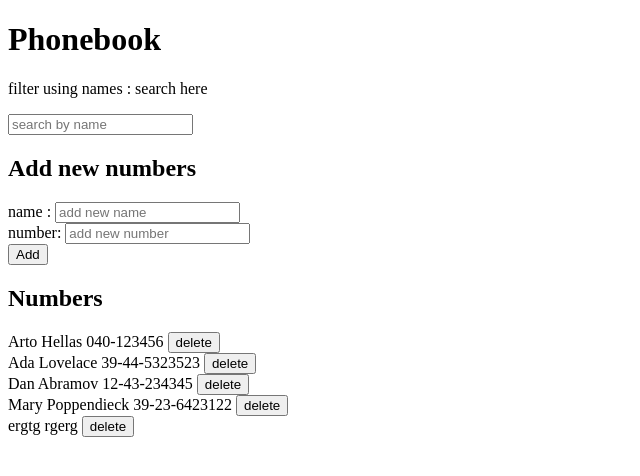
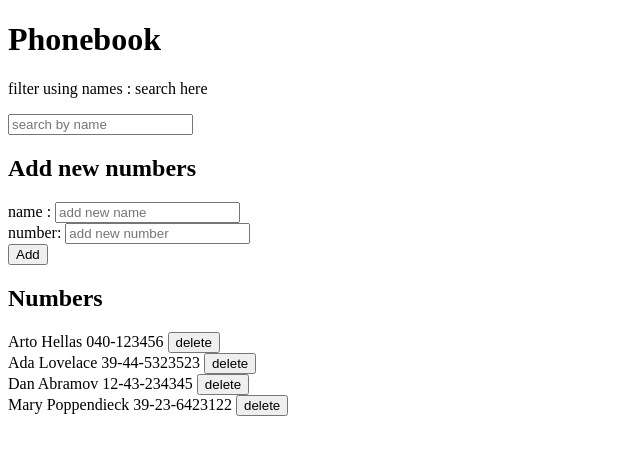
Before and after one commit to rakshithapatel08/fs-open-exercises, a React (Vite) app in the folder part2/Phonebook/: page / in a window 1280 px wide. Shown: the top 476 px of the page, without its empty margins (0-640 px from the left). Built offline with nearby package versions, Linux system fonts and the light colour scheme; data requests are answered from the project's data file.

Commit message:
exercise 2.14 improved

```diff
--- a/part2/Phonebook/db.json
+++ b/part2/Phonebook/db.json
@@ -19,11 +19,6 @@
       "name": "Mary Poppendieck",
       "number": "39-23-6423122",
       "id": "4"
-    },
-    {
-      "id": "2299",
-      "name": "ergtg",
-      "number": "rgerg"
     }
   ]
 }
--- a/part2/Phonebook/persons.js
+++ b/part2/Phonebook/persons.js
@@ -12,4 +12,9 @@ const addPersons = (newdata)=>{
     return req.then(res=>res.data)
 }
 
-export default { getPersons, addPersons }
+const removePersons = (id)=>{
+   const req = axios.delete(`${baseUrl}/${id}`)
+   return req.then(res=>res.data)
+}
+
+export default { getPersons, addPersons, removePersons }
--- a/part2/Phonebook/src/components/Display.jsx
+++ b/part2/Phonebook/src/components/Display.jsx
@@ -1,12 +1,13 @@
-import axios from "axios"
+import personsData from "../../persons"
+
 const Display = ({filteredArray}) => {
 
   const removePerson = (id,name)=>{
     console.log(id)
     const confirmation = window.confirm(`delete ${name}?`)
     if(confirmation){
-      axios.delete(`http://localhost:3001/persons/${id}`)
-      .then(res=>console.log(`${res.data.name} was deleted`))
+      personsData.removePersons(id)
+      .then(result=>console.log(`${result.name} was deleted`))
     }
   }
   return (
```
